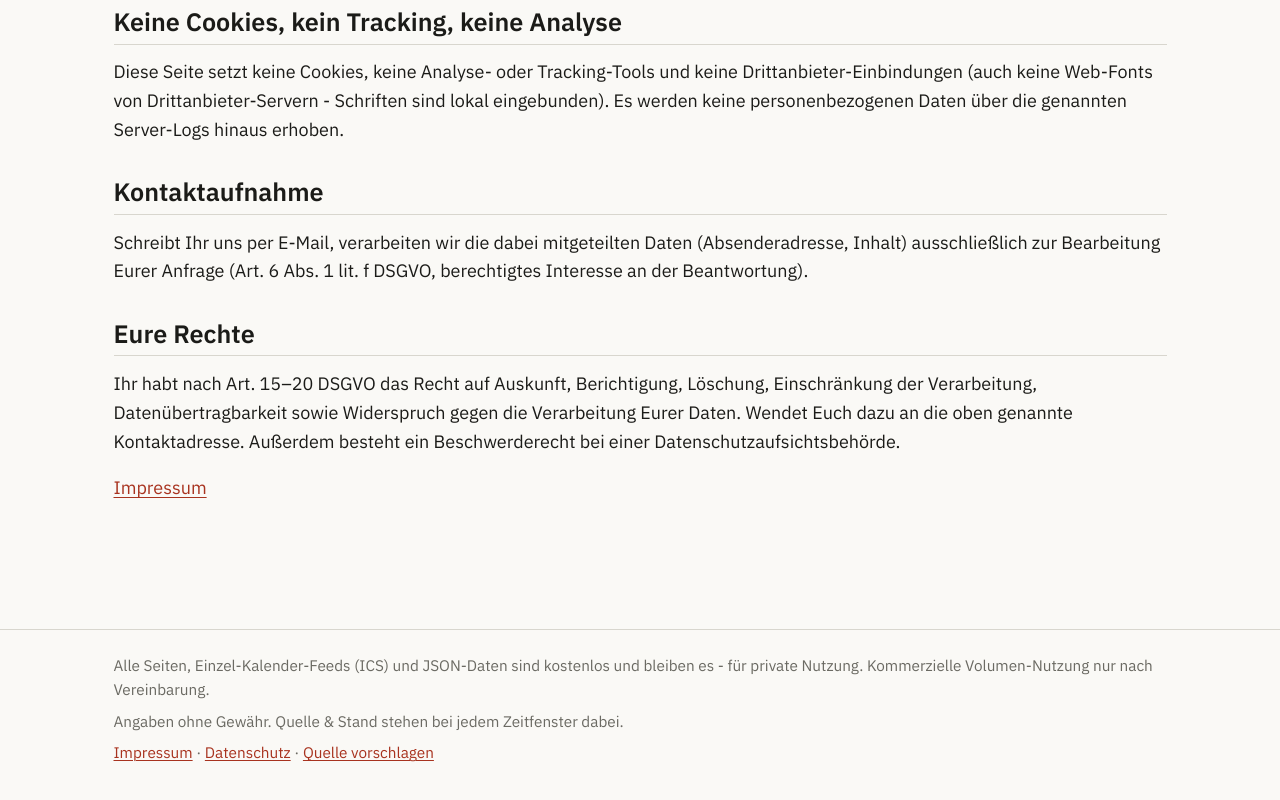
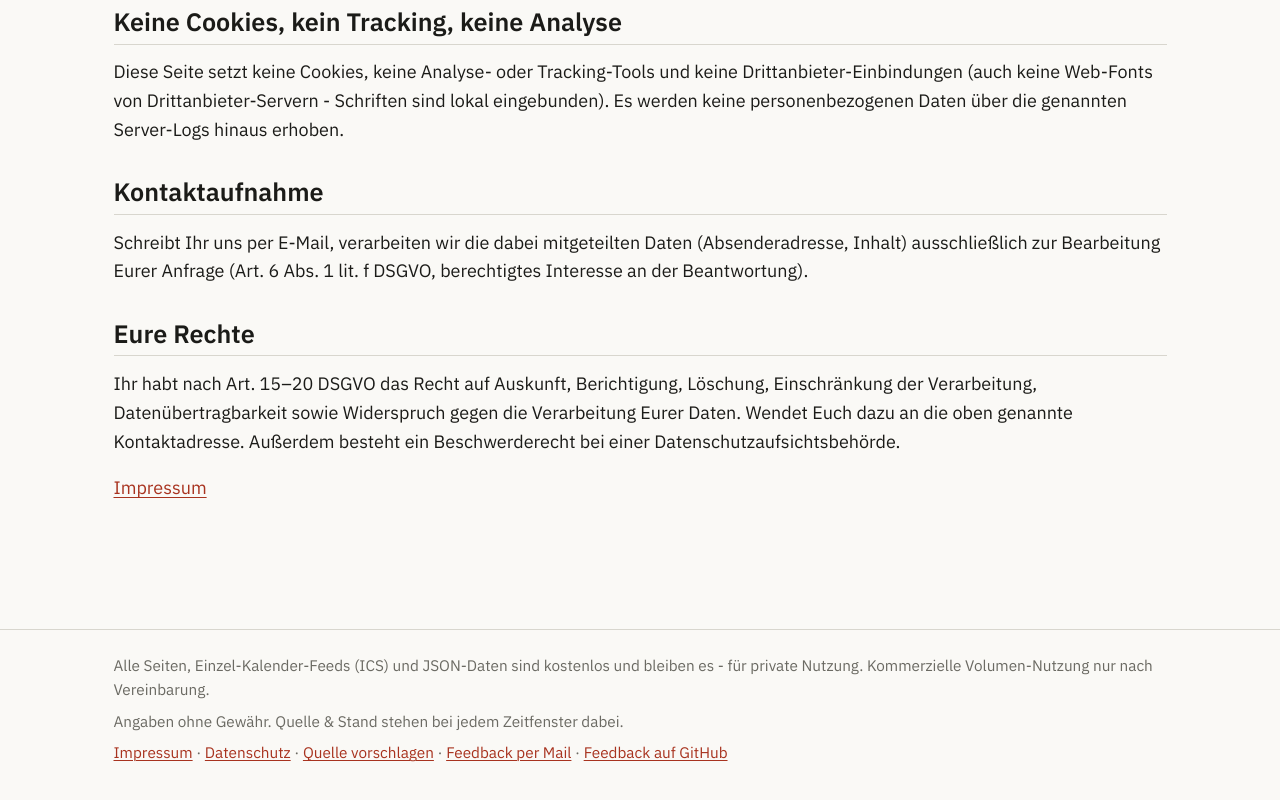
Before and after one commit to wann-o-meter/wann-o-meter, an Astro site: page /datenschutz in a window 1280 px wide. Shown: the part 642-1442 px from the top of the page. Built offline with nearby package versions, Linux system fonts and the light colour scheme; Astro itself is replaced by a stand-in of ours.

Commit message:
feat: general feedback links (mail + GitHub) in the footer
Distinct from the existing per-source "report a wrong source" and
"suggest a source" links - this is for anything else (bugs, UX, ideas).
Reuses the same contact address already published in Impressum/
Datenschutz for the mail path, and the same GitHub-issue-link pattern as
the other contribution affordances for the GitHub path.

```diff
--- a/lib/github-issue.ts
+++ b/lib/github-issue.ts
@@ -1,7 +1,11 @@
 // GitHub is the site's only contribution queue (see CONTRIBUTING.md) - every
-// "suggest a source" / "report a wrong source" UI affordance builds a
-// prefilled issues/new link instead of its own form or backend.
+// "suggest a source" / "report a wrong source" / "give feedback" UI
+// affordance builds a prefilled issues/new link instead of its own form or
+// backend.
 const REPO = "wann-o-meter/wann-o-meter";
+// Same address already published in Impressum/Datenschutz - the mail-based
+// feedback path reuses it rather than adding a second contact address.
+const FEEDBACK_EMAIL = "hallo@wannometer.de";
 
 export function newSourceIssueUrl(): string {
   const params = new URLSearchParams({
@@ -20,3 +24,16 @@ export function reportSourceIssueUrl(pageTitle: string, pageUrl: string, sourceU
   });
   return `https://github.com/${REPO}/issues/new?${params}`;
 }
+
+// General site feedback (bugs, UX, ideas - anything that isn't about one
+// specific source, see reportSourceIssueUrl above for that) via either
+// channel; GitHub for anyone happy to file an issue, mail for anyone who
+// isn't.
+export function feedbackIssueUrl(): string {
+  const params = new URLSearchParams({ title: "Feedback: ", labels: "feedback" });
+  return `https://github.com/${REPO}/issues/new?${params}`;
+}
+
+export function feedbackMailtoUrl(): string {
+  return `mailto:${FEEDBACK_EMAIL}?subject=${encodeURIComponent("Feedback zu Wann-O-Meter")}`;
+}
--- a/src/layouts/Layout.astro
+++ b/src/layouts/Layout.astro
@@ -1,6 +1,6 @@
 ---
 import "../styles/global.css";
-import { newSourceIssueUrl } from "../../lib/github-issue";
+import { feedbackIssueUrl, feedbackMailtoUrl, newSourceIssueUrl } from "../../lib/github-issue";
 
 interface Props {
   title: string;
@@ -83,7 +83,9 @@ const ogDescription = description ?? "Strukturierte Antworten auf Wann-Fragen, a
         <p>Angaben ohne Gewähr. Quelle &amp; Stand stehen bei jedem Zeitfenster dabei.</p>
         <p>
           <a href="/impressum">Impressum</a> &middot; <a href="/datenschutz">Datenschutz</a> &middot;{" "}
-          <a href={newSourceIssueUrl()}>Quelle vorschlagen</a>
+          <a href={newSourceIssueUrl()}>Quelle vorschlagen</a> &middot;{" "}
+          <a href={feedbackMailtoUrl()}>Feedback per Mail</a> &middot;{" "}
+          <a href={feedbackIssueUrl()}>Feedback auf GitHub</a>
         </p>
       </div>
     </footer>
```
